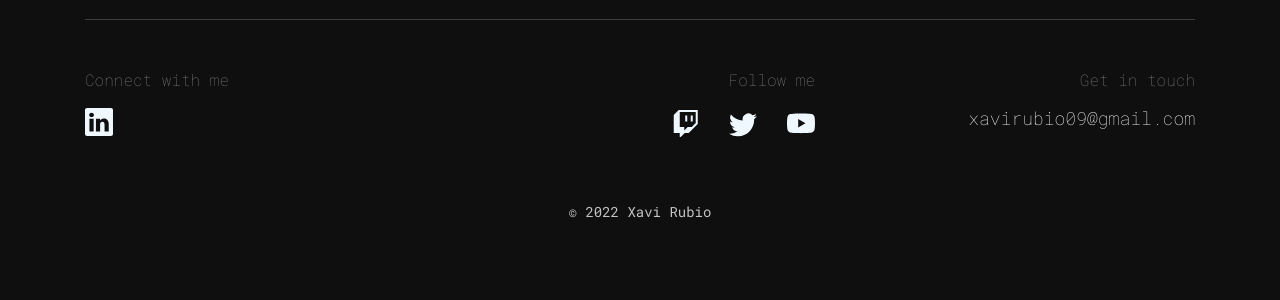
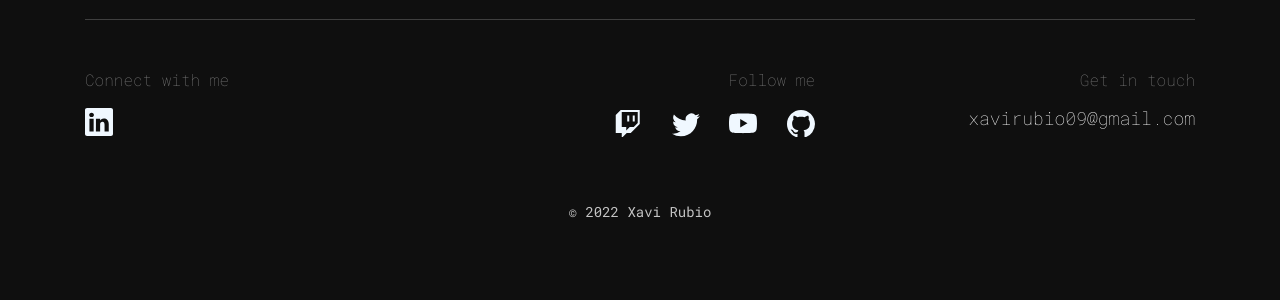
Before and after one commit to xavirubio/personal-webpage, a Flask app: page / in a window 1280 px wide. Shown: the part 1447-1747 px from the top of the page. Run offline with Flask 2, Linux system fonts and the light colour scheme; some libraries are stand-ins or nearby versions.

Commit message:
Update icons

```diff
--- a/static/style.css
+++ b/static/style.css
@@ -459,6 +459,15 @@ h6 {
       background: #FF0000;
 }
 
+#gh::before {
+      display: inline-block;
+      border-radius: 100%;
+      height: 4px;
+      width: 4px;
+      margin-right: 6px;
+      background: #24292f;
+}
+
 #th:hover {
       color: #6441A4;
 }
@@ -473,6 +482,10 @@ h6 {
 
 #yt:hover {
       color: #FF0000;
+}
+
+#gh:hover {
+      color: #24292f;
 }
 
 #media, #address {
--- a/templates/index.html
+++ b/templates/index.html
@@ -144,16 +144,19 @@
                                           <p class="wow fadeInUp" data-wow-delay="0s">Follow me</p>
 
                                           <ul>
-                                                <li class="wow fadeInUp" data-wow-delay="0.4s"><a target="_blank" href="https://www.twitch.tv/xaviscode"><svg id="th" xmlns="http://www.w3.org/2000/svg" width="27.99" height="27.99" fill="currentColor" class="bi bi-twitch darkmode" viewBox="0 0 16 16">
+                                                <li class="wow fadeInUp" data-wow-delay="0.2s"><a target="_blank" href="https://www.twitch.tv/xaviscode"><svg id="th" xmlns="http://www.w3.org/2000/svg" width="27.99" height="27.99" fill="currentColor" class="bi bi-twitch darkmode" viewBox="0 0 16 16">
                                                       <path d="M3.857 0 1 2.857v10.286h3.429V16l2.857-2.857H9.57L14.714 8V0H3.857zm9.714 7.429-2.285 2.285H9l-2 2v-2H4.429V1.143h9.142v6.286z"/>
                                                       <path d="M11.857 3.143h-1.143V6.57h1.143V3.143zm-3.143 0H7.571V6.57h1.143V3.143z"/>
                                                     </svg></a></li>
-                                                <li class="wow fadeInUp" data-wow-delay="0.6s"><a target="_blank" href="https://twitter.com/xavisCode"><svg id="tw" xmlns="http://www.w3.org/2000/svg" width="27.99" height="27.99" fill="currentColor" class="bi bi-twitter darkmode" viewBox="0 0 16 16">
+                                                <li class="wow fadeInUp" data-wow-delay="0.4s"><a target="_blank" href="https://twitter.com/xavisCode"><svg id="tw" xmlns="http://www.w3.org/2000/svg" width="27.99" height="27.99" fill="currentColor" class="bi bi-twitter darkmode" viewBox="0 0 16 16">
                                                       <path d="M5.026 15c6.038 0 9.341-5.003 9.341-9.334 0-.14 0-.282-.006-.422A6.685 6.685 0 0 0 16 3.542a6.658 6.658 0 0 1-1.889.518 3.301 3.301 0 0 0 1.447-1.817 6.533 6.533 0 0 1-2.087.793A3.286 3.286 0 0 0 7.875 6.03a9.325 9.325 0 0 1-6.767-3.429 3.289 3.289 0 0 0 1.018 4.382A3.323 3.323 0 0 1 .64 6.575v.045a3.288 3.288 0 0 0 2.632 3.218 3.203 3.203 0 0 1-.865.115 3.23 3.23 0 0 1-.614-.057 3.283 3.283 0 0 0 3.067 2.277A6.588 6.588 0 0 1 .78 13.58a6.32 6.32 0 0 1-.78-.045A9.344 9.344 0 0 0 5.026 15z"/>
                                                     </svg></a></li>
-                                                <li class="wow fadeInUp" data-wow-delay="0.8s"><a target="_blank" href="https://www.youtube.com/channel/UCwhaw9G6OrDbLPkEg2ep4NA"><svg id="yt" xmlns="http://www.w3.org/2000/svg" width="27.99" height="27.99" fill="currentColor" class="bi bi-youtube darkmode" viewBox="0 0 16 16">
+                                                <li class="wow fadeInUp" data-wow-delay="0.6s"><a target="_blank" href="https://www.youtube.com/channel/UCwhaw9G6OrDbLPkEg2ep4NA"><svg id="yt" xmlns="http://www.w3.org/2000/svg" width="27.99" height="27.99" fill="currentColor" class="bi bi-youtube darkmode" viewBox="0 0 16 16">
                                                       <path d="M8.051 1.999h.089c.822.003 4.987.033 6.11.335a2.01 2.01 0 0 1 1.415 1.42c.101.38.172.883.22 1.402l.01.104.022.26.008.104c.065.914.073 1.77.074 1.957v.075c-.001.194-.01 1.108-.082 2.06l-.008.105-.009.104c-.05.572-.124 1.14-.235 1.558a2.007 2.007 0 0 1-1.415 1.42c-1.16.312-5.569.334-6.18.335h-.142c-.309 0-1.587-.006-2.927-.052l-.17-.006-.087-.004-.171-.007-.171-.007c-1.11-.049-2.167-.128-2.654-.26a2.007 2.007 0 0 1-1.415-1.419c-.111-.417-.185-.986-.235-1.558L.09 9.82l-.008-.104A31.4 31.4 0 0 1 0 7.68v-.123c.002-.215.01-.958.064-1.778l.007-.103.003-.052.008-.104.022-.26.01-.104c.048-.519.119-1.023.22-1.402a2.007 2.007 0 0 1 1.415-1.42c.487-.13 1.544-.21 2.654-.26l.17-.007.172-.006.086-.003.171-.007A99.788 99.788 0 0 1 7.858 2h.193zM6.4 5.209v4.818l4.157-2.408L6.4 5.209z"/>
                                                     </svg></a></li>
+                                                <li class="wow fadeInUp" data-wow-delay="0.8s"><a target="_blank" href="https://github.com/xaviscode"><svg id="gh" xmlns="http://www.w3.org/2000/svg" width="27.99" height="27.99" fill="currentColor" class="bi bi-youtube darkmode" viewBox="0 0 16 16">
+                                                      <path fill-rule="evenodd" d="M8 0C3.58 0 0 3.58 0 8c0 3.54 2.29 6.53 5.47 7.59.4.07.55-.17.55-.38 0-.19-.01-.82-.01-1.49-2.01.37-2.53-.49-2.69-.94-.09-.23-.48-.94-.82-1.13-.28-.15-.68-.52-.01-.53.63-.01 1.08.58 1.23.82.72 1.21 1.87.87 2.33.66.07-.52.28-.87.51-1.07-1.78-.2-3.64-.89-3.64-3.95 0-.87.31-1.59.82-2.15-.08-.2-.36-1.02.08-2.12 0 0 .67-.21 2.2.82.64-.18 1.32-.27 2-.27.68 0 1.36.09 2 .27 1.53-1.04 2.2-.82 2.2-.82.44 1.1.16 1.92.08 2.12.51.56.82 1.27.82 2.15 0 3.07-1.87 3.75-3.65 3.95.29.25.54.73.54 1.48 0 1.07-.01 1.93-.01 2.2 0 .21.15.46.55.38A8.013 8.013 0 0016 8c0-4.42-3.58-8-8-8z"></path>
+                                                </svg></a></li>
                                           </ul>
 
                                           <br><br>
```
